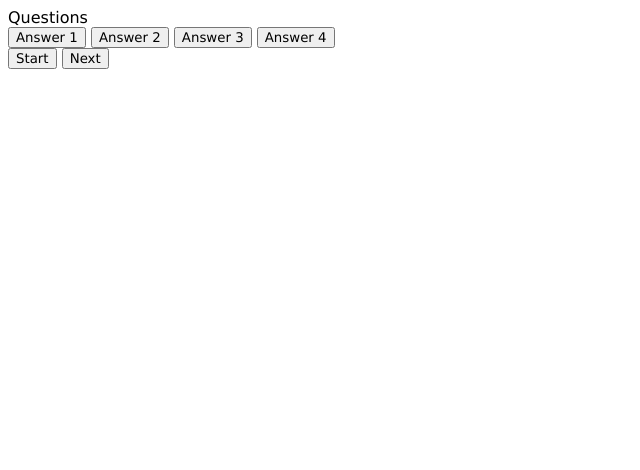
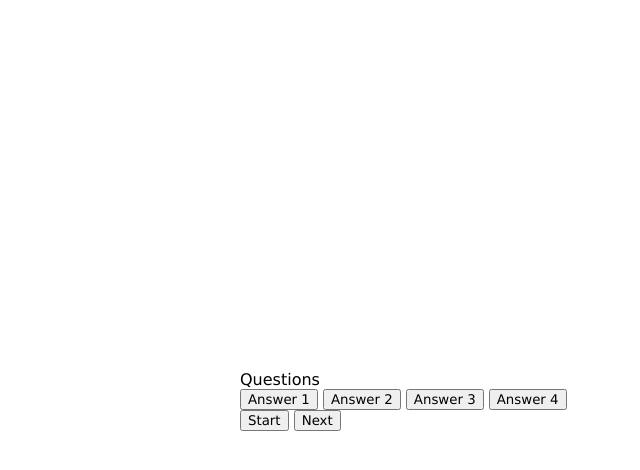
Before and after one commit to 00LEEE/CodingStudyQuiz, a plain HTML site: page Assets/Index.html in a window 1280 px wide. Shown: the whole page, without its empty margins (0-640 px from the left). Drawn offline with Linux system fonts and the light colour scheme.

Commit message:
css editing for the right and wrong answer color

```diff
--- a/Assets/style.css
+++ b/Assets/style.css
@@ -2,3 +2,36 @@
     box-sizing: border-box;
     font-family: Lucida Sans;
 }
+
+:root {
+    --hue-neutral: 200
+    --hue-wrong: 0;
+    --hue-correct: 145;
+}
+
+body {
+    --hue: var(--hue-neutral);
+    padding: 0;
+    margin: 0;
+    display: flex;
+    width: 100vw;
+    height: 100vh;
+    justify-content: center;
+    align-items: center;
+    background-color: hsl(var(--hue), 100%, 20%);
+}
+
+body.correct {
+    --hue: var(--hue-correct);
+}
+
+body.wrong {
+    --hue: var(--hue-wrong);
+}
+
+.container {
+    width: 800px;
+    max-width: 80%;
+    background-color: white;
+    border-radius: 5px;
+}
```
